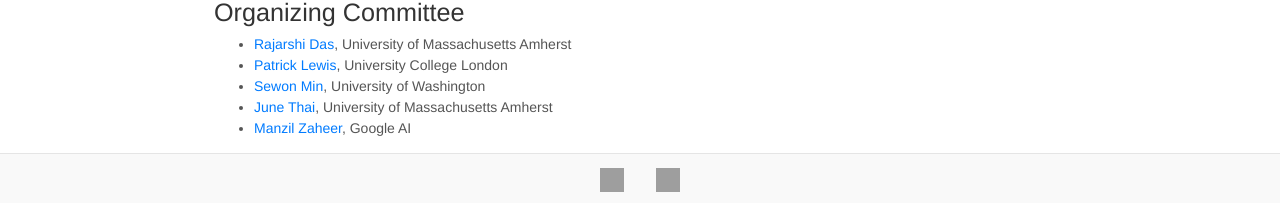
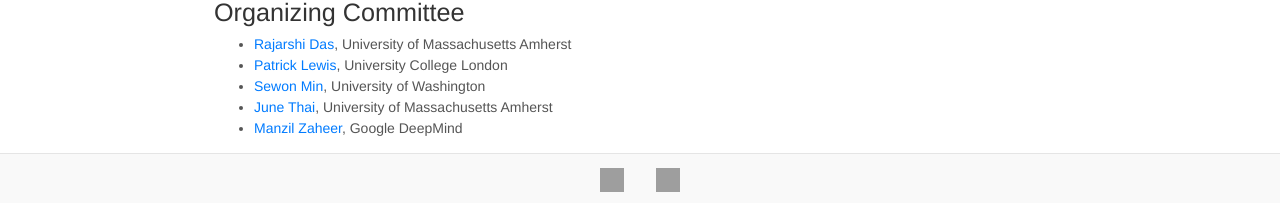
Before and after one commit to spa-nlp/spa-nlp.github.io, a Jekyll site: the page built from index.md, in a window 1280 px wide and 900 px high, scrolled down 585 px. Shown: the part 694-897 px from the top of the window. Built offline with Jekyll 4.4.1, drawn with Linux system fonts in a browser that asks for light colours; nearby versions of some CDN libraries; grey boxes are pictures that could not be loaded.

Commit message:
Update index.md

```diff
--- a/index.md
+++ b/index.md
@@ -47,4 +47,4 @@ We will also have a panel discussion with speakers.
 - [Patrick Lewis](https://www.patricklewis.io/), University College London
 - [Sewon Min](https://shmsw25.github.io/), University of Washington
 - [June Thai](https://dungtn.github.io/), University of Massachusetts Amherst
-- [Manzil Zaheer](http://www.manzil.ml/), Google AI
+- [Manzil Zaheer](http://www.manzil.ml/), Google DeepMind
```
